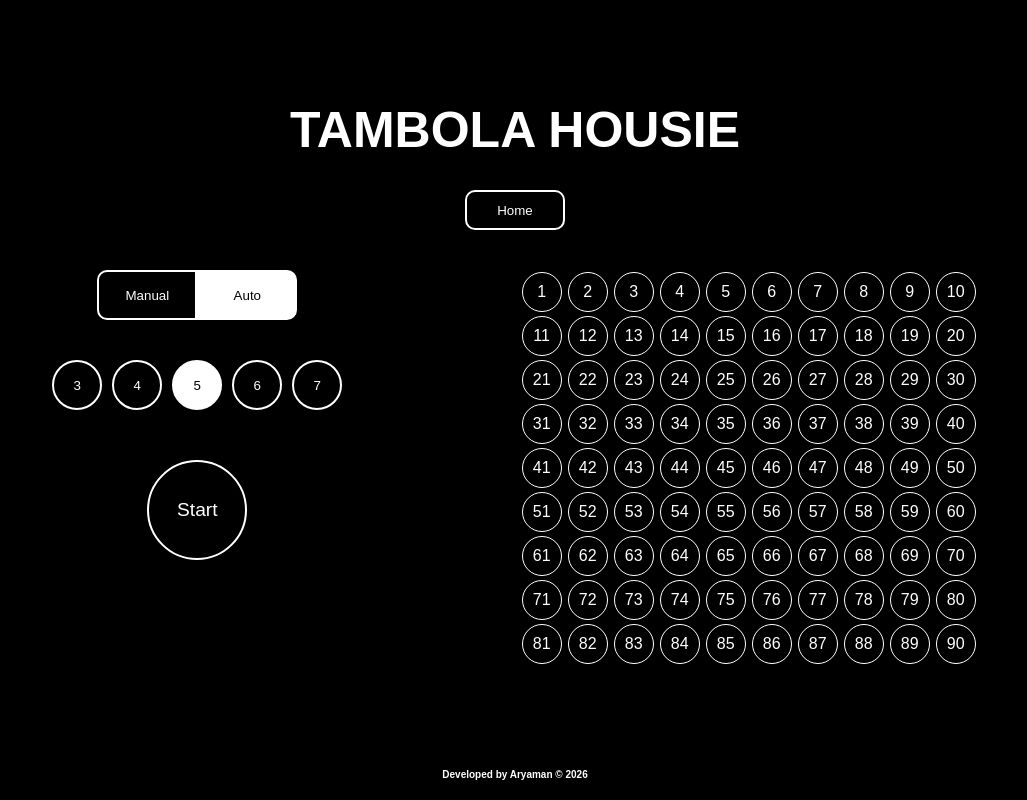
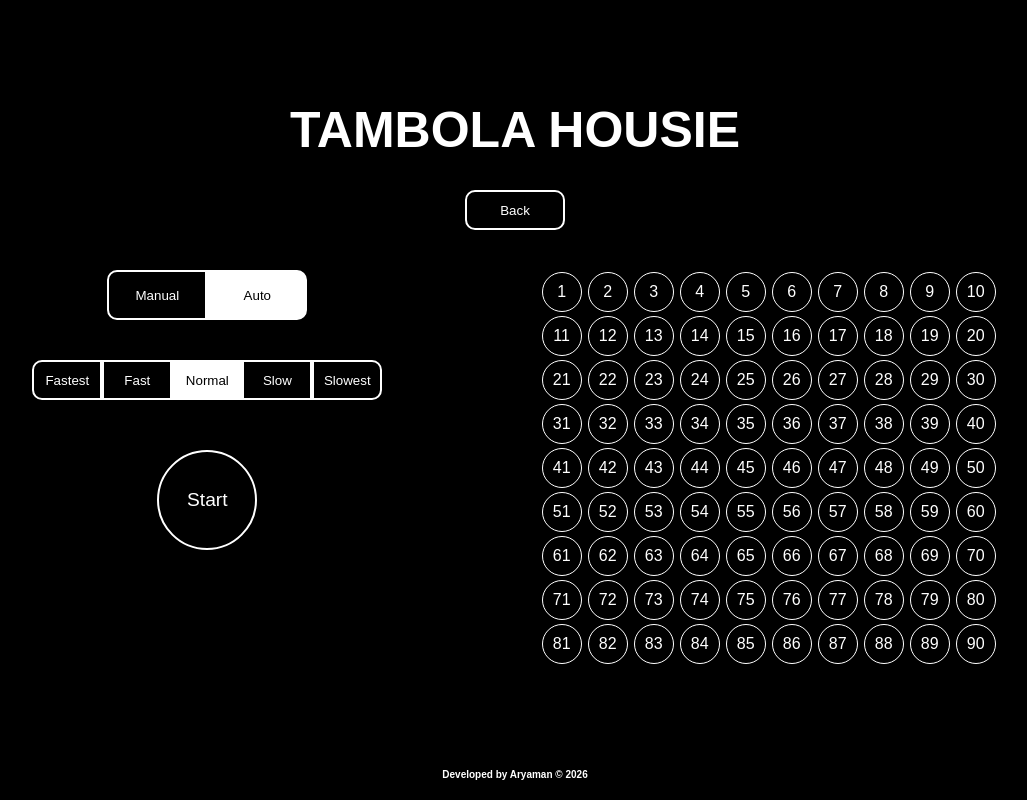
Before and after one commit to itsaryaman23/tambola-housie, a React (Vite) app in the folder housie-tambola/: page / in a window 1280 px wide. Both pictures are taken after a click on the button "Number Caller". Shown: the whole page, without its empty margins (125-1152 px from the left). Built offline with nearby package versions, Linux system fonts and the light colour scheme; a web font is replaced by a local one.

Commit message:
rules added

```diff
--- a/housie-tambola/src/App.jsx
+++ b/housie-tambola/src/App.jsx
@@ -6,10 +6,11 @@ import Ticket from './components/Ticket/Ticket';
 import NumberGrid from './components/NumberGrid/NumberGrid';
 import Header from './components/Header/Header';
 import Footer from './components/Footer/Footer';
+import Rules from './components/Rules/Rules';
 import './App.css'
 
 function App() {
-  const [view, setView] = useState("Home");
+  const [view, setView] = useState("Back");
   const [resetKey, setResetKey] = useState(0);
 
   useEffect(() => {
@@ -22,6 +23,7 @@ function App() {
       <Nav setView={setView} view={view} setResetKey={() => setResetKey(resetKey + 1)} />
       {view == "Number Caller" && (<NumberCaller />)}
       {view == "Ticket" && (<Ticket key={resetKey} />)}
+      {view == "Rules" && (<Rules />)}
       <Footer />
     </div>
   );
--- a/housie-tambola/src/components/Nav/Nav.jsx
+++ b/housie-tambola/src/components/Nav/Nav.jsx
@@ -12,13 +12,20 @@ export default function Nav({ setView, view, setResetKey }) {
         setResetKey();
     }
 
+    const showRules = () => {
+        setView("Rules");
+    }
+
     return (<>
         <div>
-            {view == "Home" ? (<div className={NavStyles.containerOnHome}>
+            {view == "Back" ? (<><div className={NavStyles.containerOnHome}>
                 <button className={NavStyles.btn} onClick={handleClick}>Number Caller</button>
                 <button className={NavStyles.btn} onClick={handleClick}>Ticket</button>
-            </div>) : (<div className={NavStyles.containerNotOnHome}>
-                <button className={NavStyles.homeBtn} onClick={handleClick}>Home</button>
+            </div>
+                <div className={NavStyles.containerNotOnHome}>
+                    <button className={NavStyles.homeBtn} onClick={showRules}>Rules</button></div></>
+            ) : (<div className={NavStyles.containerNotOnHome}>
+                <button className={NavStyles.homeBtn} onClick={handleClick}>Back</button>
                 {view == "Ticket" && (<button className={NavStyles.homeBtn} onClick={handleReset}>New Ticket</button>)}
 
             </div>)
--- a/housie-tambola/src/components/NumberCaller/NumberCaller1.jsx
+++ b/housie-tambola/src/components/NumberCaller/NumberCaller1.jsx
@@ -12,10 +12,12 @@ const NumberCaller = () => {
     const [gameMode, setGameMode] = useState("A");
     const [speed, setSpeed] = useState(5);
     const [controlName, setControlName] = useState("Start");
+    const [prev, setPrev] = useState(null);
 
     const intervalIdRef = useRef(0);
 
     useEffect(() => {
+        if (currentNumber === 0) return;
         const audio = new Audio(`/audio/${currentNumber}.mp3`);
         // const audio = new Audio(`/audio/1.mp3`);
         audio.play();
@@ -41,7 +43,7 @@ const NumberCaller = () => {
         const index = Math.floor(Math.random() * numberList.length);
         const number = numberList[index];
         setCurrentNumber(number);
-        setCalledNumbers((prev) => new Set([...prev, number]));
+        // setCalledNumbers((prev) => new Set([...prev, number]));
         setNumberList((prev) => prev.filter((_, i) => i !== index));
     };
 
@@ -71,6 +73,8 @@ const NumberCaller = () => {
         setSpeed(s);
     };
     const handleNext = (e) => {
+        setCalledNumbers((prev) => new Set([...prev, currentNumber]));
+        setPrev(currentNumber);
         nextNumber();
     };
 
@@ -111,11 +115,11 @@ const NumberCaller = () => {
                         className={
                             NumberCallerStyle.speedButton +
                             " " +
-                            (speed === 3 ? NumberCallerStyle.pressed : "")
+                            (speed === 3 ? NumberCallerStyle.pressed : "") + NumberCallerStyle.btnLeft
                         }
                         onClick={() => changeSpeed(3)}
                     >
-                        3
+                        Fastest
                     </button>
                     <button
                         className={
@@ -125,7 +129,7 @@ const NumberCaller = () => {
                         }
                         onClick={() => changeSpeed(4)}
                     >
-                        4
+                        Fast
                     </button>
                     <button
                         className={
@@ -135,7 +139,7 @@ const NumberCaller = () => {
                         }
                         onClick={() => changeSpeed(5)}
                     >
-                        5
+                        Normal
                     </button>
                     <button
                         className={
@@ -145,17 +149,17 @@ const NumberCaller = () => {
                         }
                         onClick={() => changeSpeed(6)}
                     >
-                        6
+                        Slow
                     </button>
                     <button
                         className={
                             NumberCallerStyle.speedButton +
                             " " +
-                            (speed === 7 ? NumberCallerStyle.pressed : "")
+                            (speed === 7 ? NumberCallerStyle.pressed : "") + NumberCallerStyle.btnRight
                         }
                         onClick={() => changeSpeed(7)}
                     >
-                        7
+                        Slowest
                     </button>
                 </div>
                 <div>
@@ -194,7 +198,7 @@ const NumberCaller = () => {
                     </button>
                 </div>
             </div>
-            <NumberGrid calledNumbers={calledNumbers} />
+            <NumberGrid calledNumbers={calledNumbers} prev={prev} current={currentNumber} />
         </div >
     );
 };
--- a/housie-tambola/src/components/NumberCaller/NumberCaller1.module.css
+++ b/housie-tambola/src/components/NumberCaller/NumberCaller1.module.css
@@ -18,9 +18,9 @@
 }
 
 .speedButton {
-    width: 50px;
-    height: 50px;
-    border-radius: 100%;
+    width: 70px;
+    height: 40px;
+    /* border-radius: 10px; */
     background-color: black;
     border: 2px solid white;
     cursor: pointer;
@@ -31,20 +31,19 @@
 .btnMode {
     width: 100px;
     height: 50px;
-    border-radius: 10px;
     background-color: black;
     border: 2px solid white;
     cursor: pointer;
 }
 
 .btnLeft {
-    border-top-right-radius: 0px;
-    border-bottom-right-radius: 0px;
+    border-top-left-radius: 10px;
+    border-bottom-left-radius: 10px;
 }
 
 .btnRight {
-    border-top-left-radius: 0px;
-    border-bottom-left-radius: 0px;
+    border-top-right-radius: 10px;
+    border-bottom-right-radius: 10px;
 }
 
 .btnMode:hover {
@@ -62,6 +61,54 @@
     cursor: pointer;
     margin: 10px;
 }
+
+.speedLabel {
+    margin: 0;
+}
+
+.speedContainer {
+    display: flex;
+    justify-content: center;
+    align-items: center;
+}
+
+/*enable the below code to enable round speed buttons
+/* .speedContainer {
+    display: flex;
+    gap: 10px;
+    justify-content: center;
+    align-items: center;
+} */
+
+
+.modeContainer {
+    display: flex;
+}
+
+
+
+.pressed {
+    background-color: white;
+    color: black;
+}
+
+.currentNumber {
+    font-size: 60px;
+    margin: 0px;
+}
+
+.btnStart {
+    width: 100px;
+    height: 100px;
+    font-size: larger;
+}
+
+/* hr {
+    transform: rotate(90deg);
+    width: 100%;
+    height: 1px;
+    margin: 0px;
+} */
 
 @media screen and (hover: hover) {
     .btnControl:hover {
@@ -110,15 +157,15 @@
         font-size: 50px;
     }
 
-    .speedButton {
+    /* .speedButton {
         width: 40px;
         height: 40px;
         font-size: 14px;
-    }
+    } */
 
-    .speedContainer {
+    /* .speedContainer {
         flex-wrap: wrap;
-    }
+    } */
 }
 
 @media screen and (max-width: 500px) {
@@ -132,50 +179,7 @@
         gap: 20px;
     }
 
-    .speedButton {
+    /* .speedButton {
         font-size: 18px;
-    }
+    } */
 }
-
-
-.speedLabel {
-    margin: 0;
-}
-
-.speedContainer {
-    display: flex;
-    gap: 10px;
-    justify-content: center;
-    align-items: center;
-}
-
-
-
-.modeContainer {
-    display: flex;
-}
-
-
-
-.pressed {
-    background-color: white;
-    color: black;
-}
-
-.currentNumber {
-    font-size: 60px;
-    margin: 0px;
-}
-
-.btnStart {
-    width: 100px;
-    height: 100px;
-    font-size: larger;
-}
-
-hr {
-    transform: rotate(90deg);
-    width: 100%;
-    height: 1px;
-    margin: 0px;
-}
--- a/housie-tambola/src/components/NumberGrid/NumberGrid.jsx
+++ b/housie-tambola/src/components/NumberGrid/NumberGrid.jsx
@@ -1,6 +1,6 @@
 import Styles from "./NumberGrid.module.css";
 
-const NumberGrid = ({ calledNumbers }) => {
+const NumberGrid = ({ calledNumbers, prev, current }) => {
   return (
     <>
       <div className={Styles.gridContainer}>
@@ -13,7 +13,9 @@ const NumberGrid = ({ calledNumbers }) => {
                 className={
                   Styles.gridBox +
                   " " +
-                  (calledNumbers.has(j + 1 + i * 10) ? Styles.pressed : "")
+                  (calledNumbers.has(j + 1 + i * 10) ? Styles.pressed : "") +
+                  " " +
+                  (prev === j + 1 + i * 10 ? Styles.prev : "")
                 }
               >
                 {j + 1 + i * 10}
--- a/housie-tambola/src/components/NumberGrid/NumberGrid.module.css
+++ b/housie-tambola/src/components/NumberGrid/NumberGrid.module.css
@@ -7,6 +7,8 @@
     justify-self: center;
 
 }
+
+
 
 .gridBox {
     width: 40px;
@@ -22,9 +24,17 @@
 }
 
 .pressed {
-    background-color: white;
+    background-color: darkgrey;
     color: black;
 }
+
+.prev {
+    background-color: white;
+}
+
+/* .current {
+    background-color: white;
+} */
 
 /* .gridBox:last-child {
     border: none;
--- /dev/null
+++ b/housie-tambola/src/components/Rules/Rules.jsx
@@ -0,0 +1,15 @@
+import Styles from './Rules.module.css';
+
+export default function Rules() {
+    return (<>
+        <div className={Styles.container}>
+            <h1>Rules</h1>
+            <p>1. The game is played with a set of numbers from 1 to 90.</p>
+            <p>2. Players have tickets with 15 numbers each.</p>
+            <p>3. The game is played by calling out numbers one by one.</p>
+            <p>4. Players mark the numbers on their tickets as they are called out.</p>
+            <p>5. The first player to complete a line wins.</p>
+            <p>6. The first player to complete a full house wins.</p>
+        </div>
+    </>)
+}
```
Also changed, not shown: housie-tambola/src/components/Rules/Rules.module.css (added).
